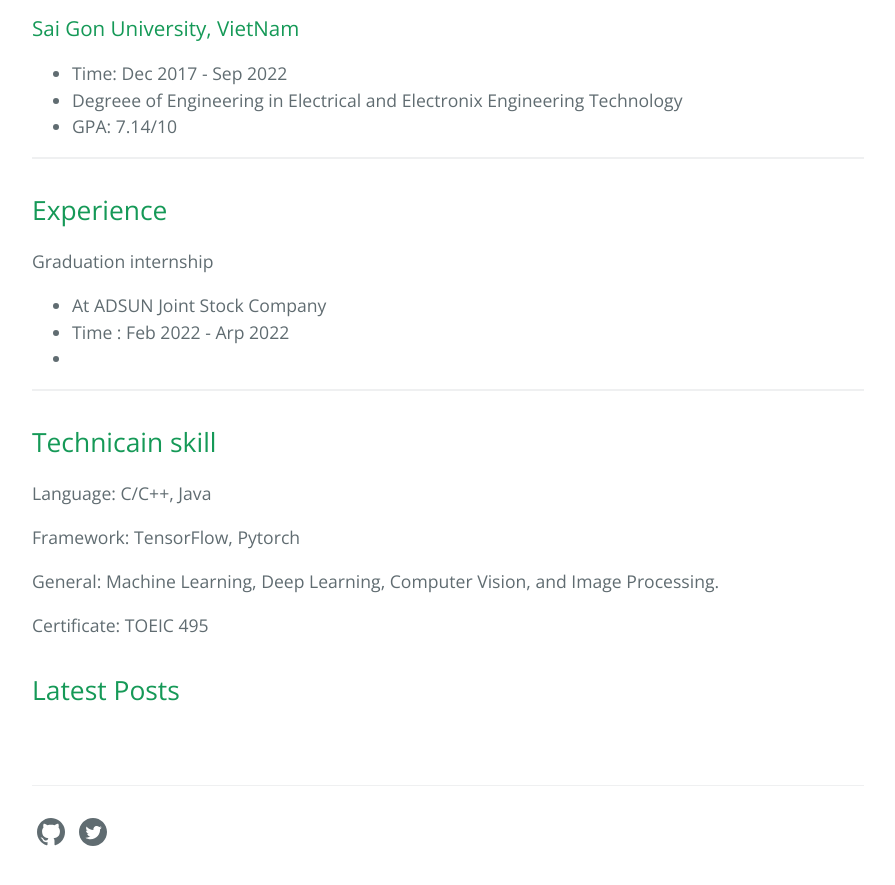
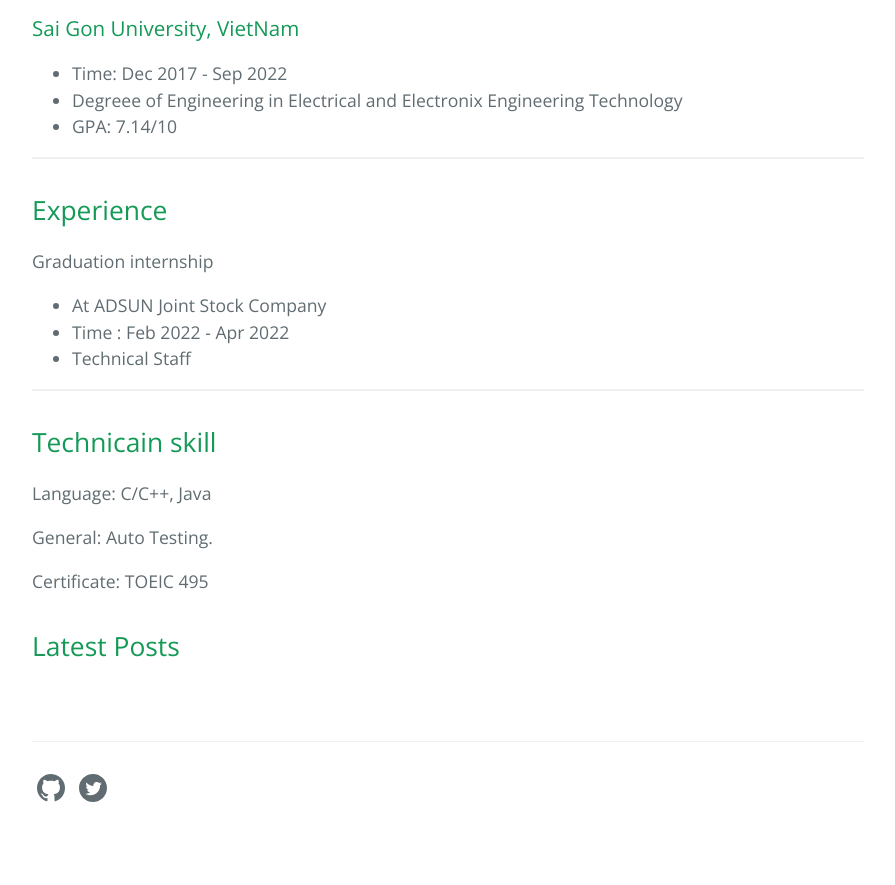
Before and after one commit to NhutBuiNC/NhutBuiNC.github.io, a Jekyll site: the page built from index.md, in a window 1280 px wide and 900 px high, scrolled down 909 px. Shown: the top 885 px of the window, without its empty margins (192-1087 px from the left). Built offline with Jekyll 4.4.1, drawn with Linux system fonts in a browser that asks for light colours; after the commit the page ends 1765 px from its top, so only the background shows below that.

Commit message:
Update index.md

```diff
--- a/index.md
+++ b/index.md
@@ -36,8 +36,8 @@ Currently, I am looking for a position as a Intern in the field of embedded or a
 
 Graduation internship
   * At ADSUN Joint Stock Company
-  * Time : Feb 2022 - Arp 2022
-  *
+  * Time : Feb 2022 - Apr 2022
+  * Technical Staff
 
 
 
@@ -47,9 +47,7 @@ Graduation internship
 
 Language: C/C++, Java
 
-Framework: TensorFlow, Pytorch
-
-General: Machine Learning, Deep Learning, Computer Vision, and Image Processing.
+General: Auto Testing.
 
 Certificate: TOEIC 495
 
```
